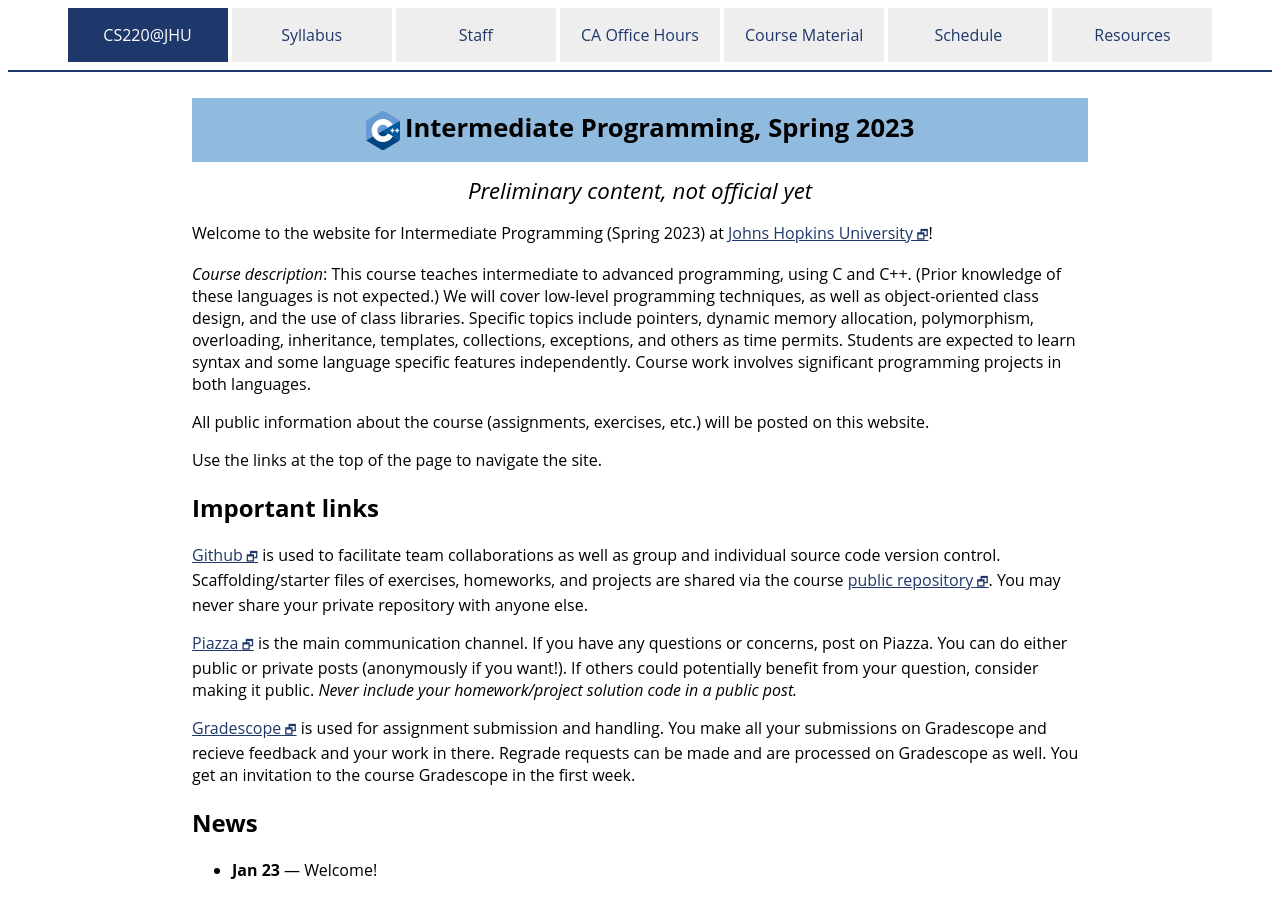
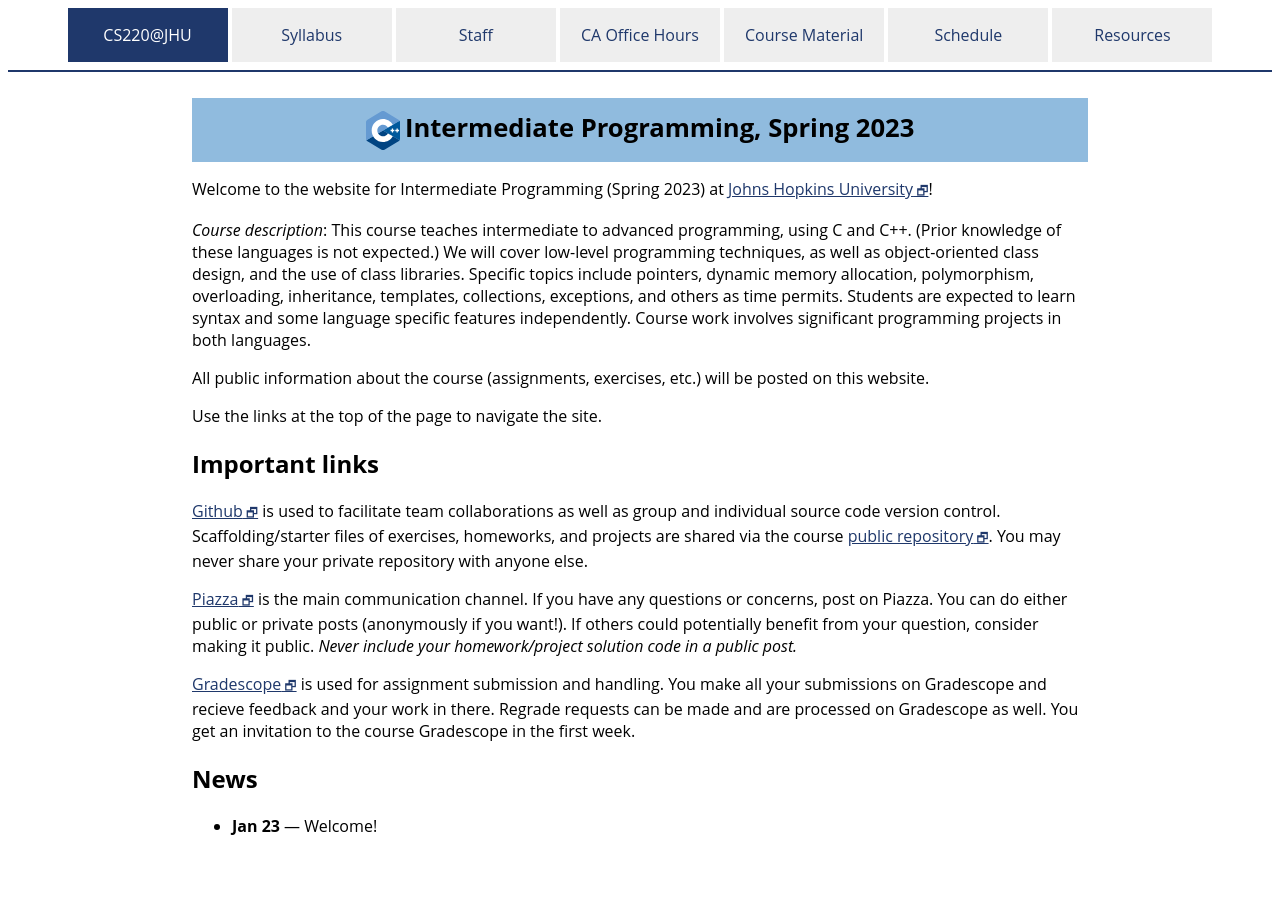
Before and after one commit to vivek-booshan/cs220-sp23, a Jekyll site: the page built from index.md, in a window 1280 px wide. Built offline with Jekyll 4.4.1, drawn with Linux system fonts in a browser that asks for light colours.

Commit message:
website is not preliminary now

```diff
--- a/_layouts/default.html
+++ b/_layouts/default.html
@@ -32,10 +32,6 @@
   <div id="content">
     <div id="pageTitle"><img id="cpp_logo" alt="C++ logo" src="{{site.baseurl}}/img/logo_cpp.svg">{{page.title}}</div>
 
-    <div style="font-size: 140%; font-style: italic; text-align: center;">
-      Preliminary content, not official yet
-    </div>
-
     {{content}}
 
     <div id="footer"></div>
--- a/_layouts/mathjax.html
+++ b/_layouts/mathjax.html
@@ -38,10 +38,6 @@
   <div id="content">
     <div id="pageTitle"><img id="cpp_logo" alt="C++ logo" src="{{site.baseurl}}/img/logo_cpp.svg">{{page.title}}</div>
 
-    <div style="font-size: 140%; font-style: italic; text-align: center;">
-      Preliminary content, not official yet
-    </div>
-
     {{content}}
 
     <div id="footer"></div>
--- a/_layouts/schedule.html
+++ b/_layouts/schedule.html
@@ -31,10 +31,6 @@
 
   <div id="content">
     <div id="pageTitle"><img id="cpp_logo" alt="C++ logo" src="{{site.baseurl}}/img/logo_cpp.svg">{{page.title}}</div>
-
-    <div style="font-size: 140%; font-style: italic; text-align: center;">
-      Preliminary content, not official yet
-    </div>
   </div>
 
   <div id="schedule_container">
```
